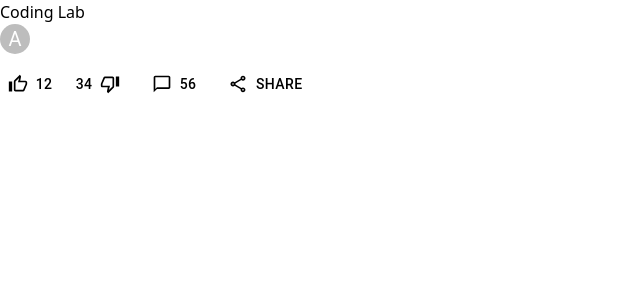
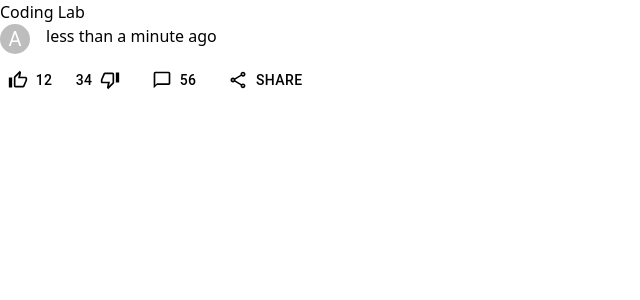
Before and after one commit to abiriadev/coding-lab, a React (Vite) app in the folder apps/frontend/: page / in a window 1280 px wide. Shown: the top 300 px of the page, without its empty margins (0-640 px from the left). Built offline with nearby package versions, Linux system fonts and the light colour scheme.

Commit message:
feat: add <RelativeTimestamp>

```diff
--- a/apps/frontend/src/components/PostPreview.tsx
+++ b/apps/frontend/src/components/PostPreview.tsx
@@ -7,6 +7,7 @@ import {
 	ShareOutlined,
 } from '@mui/icons-material'
 import { Avatar, Button, Stack } from '@mui/material'
+import { RelativeTimestamp } from './RelativeTimestamp'
 
 export interface PostPreviewProps {
 	title: string
@@ -19,13 +20,15 @@ export const PostPreview = ({
 }: PostPreviewProps) => {
 	return (
 		<article className="font-sans">
-			<Stack direction="row">
-				<Avatar
-					sx={{ width: 30, height: 30 }}
-					className="mb-2"
-				>
+			<Stack
+				direction="row"
+				spacing={2}
+				className="mb-2"
+			>
+				<Avatar sx={{ width: 30, height: 30 }}>
 					A
 				</Avatar>
+				<RelativeTimestamp time={new Date()} />
 			</Stack>
 			<h2 className="text-2xl font-bold mb-1">
 				{title}
```
